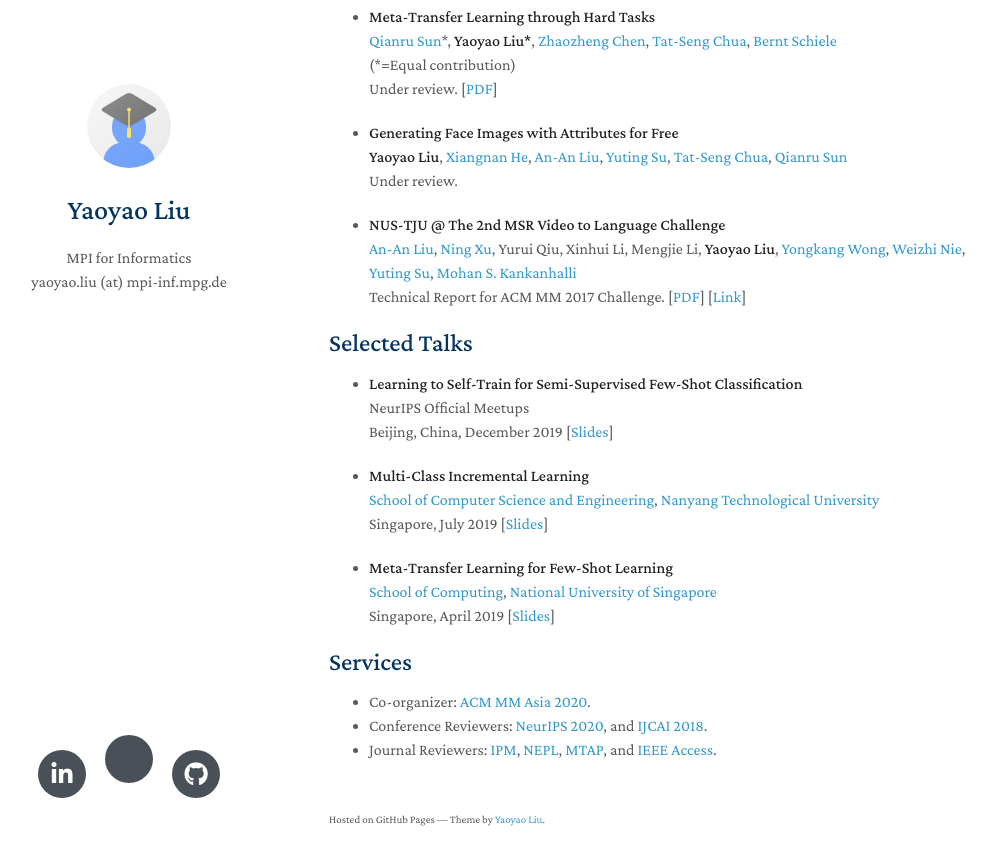
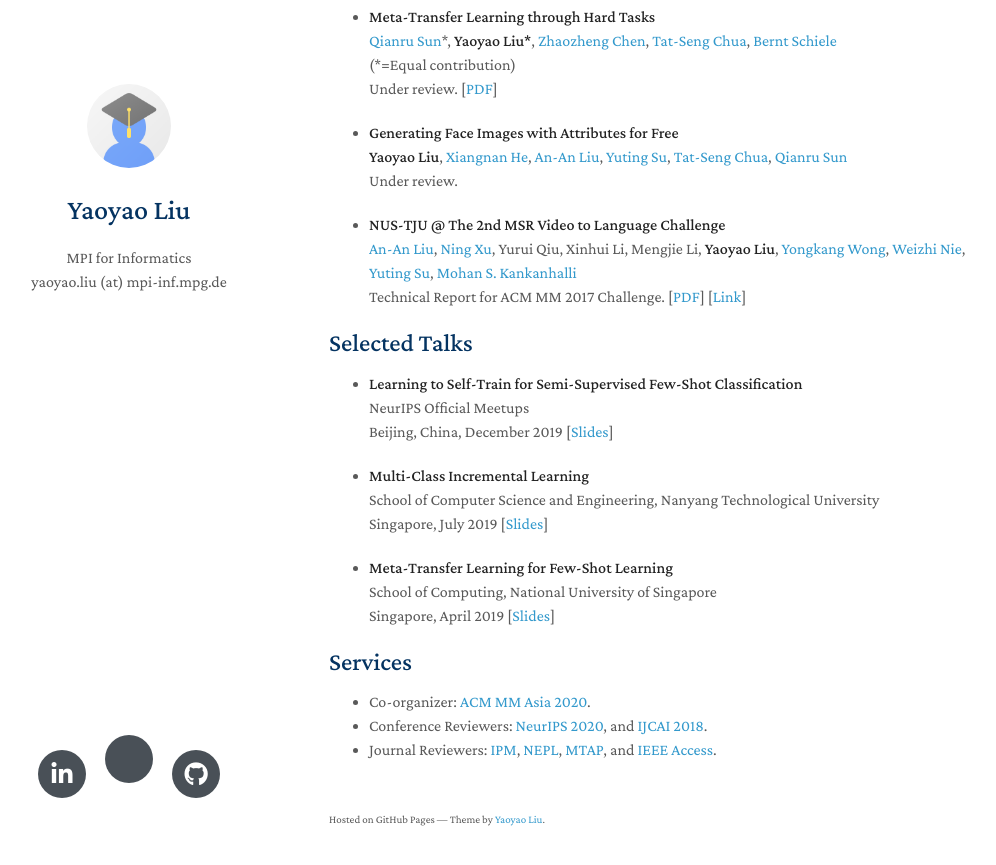
Before and after one commit to yaoyao-liu/minimal-light, a Jekyll site: the page built from index.md, in a window 1280 px wide and 900 px high, scrolled down 837 px. Shown: the top 865 px of the window, without its empty margins (141-1137 px from the left). Built offline with Jekyll 4.4.1, drawn with Linux system fonts in a browser that asks for light colours; nearby versions of some CDN libraries; a style sheet for code colours, icons or effects is not loaded; our own code applies the rules of GitHub Pages for plain Markdown files; some of the changed lines change nothing that is shown.

Commit message:
Update index.md

```diff
--- a/index.md
+++ b/index.md
@@ -22,7 +22,7 @@
   <br>
   IEEE Conference on Computer Vision and Pattern Recognition. **CVPR 2020**.
   <br>
-  [[PDF](https://arxiv.org/pdf/2002.10211.pdf)] [[Code](https://github.com/yaoyao-liu/mnemonics)] [[Project](https://mnemonics.yyliu.net/)] ***Oral Presentation***
+  [[PDF](https://arxiv.org/pdf/2002.10211.pdf)] [[Code](https://github.com/yaoyao-liu/mnemonics)] [[Project](https://mnemonics.yyliu.net/)] <strong><i style="color:#e74d3c">Oral Presentation</i></strong>
 
 - **Learning to Self-Train for Semi-Supervised Few-Shot Classification**
   <br>
@@ -78,13 +78,13 @@
 
 - **Multi-Class Incremental Learning**
   <br>
-  [School of Computer Science and Engineering](http://scse.ntu.edu.sg/), [Nanyang Technological University](http://www.ntu.edu.sg/)
+  School of Computer Science and Engineering, Nanyang Technological University
   <br>
   Singapore, July 2019 [[Slides](https://people.mpi-inf.mpg.de/~yaliu/files/multi-class-incremental-learning.pdf)]
 
 - **Meta-Transfer Learning for Few-Shot Learning**
   <br>
-  [School of Computing](http://comp.nus.edu.sg/), [National University of Singapore](http://nus.edu.sg/)
+  School of Computing, National University of Singapore
   <br>
   Singapore, April 2019 [[Slides](https://people.mpi-inf.mpg.de/~yaliu/files/meta-transfer-learning-slides.pdf)]
 
```
